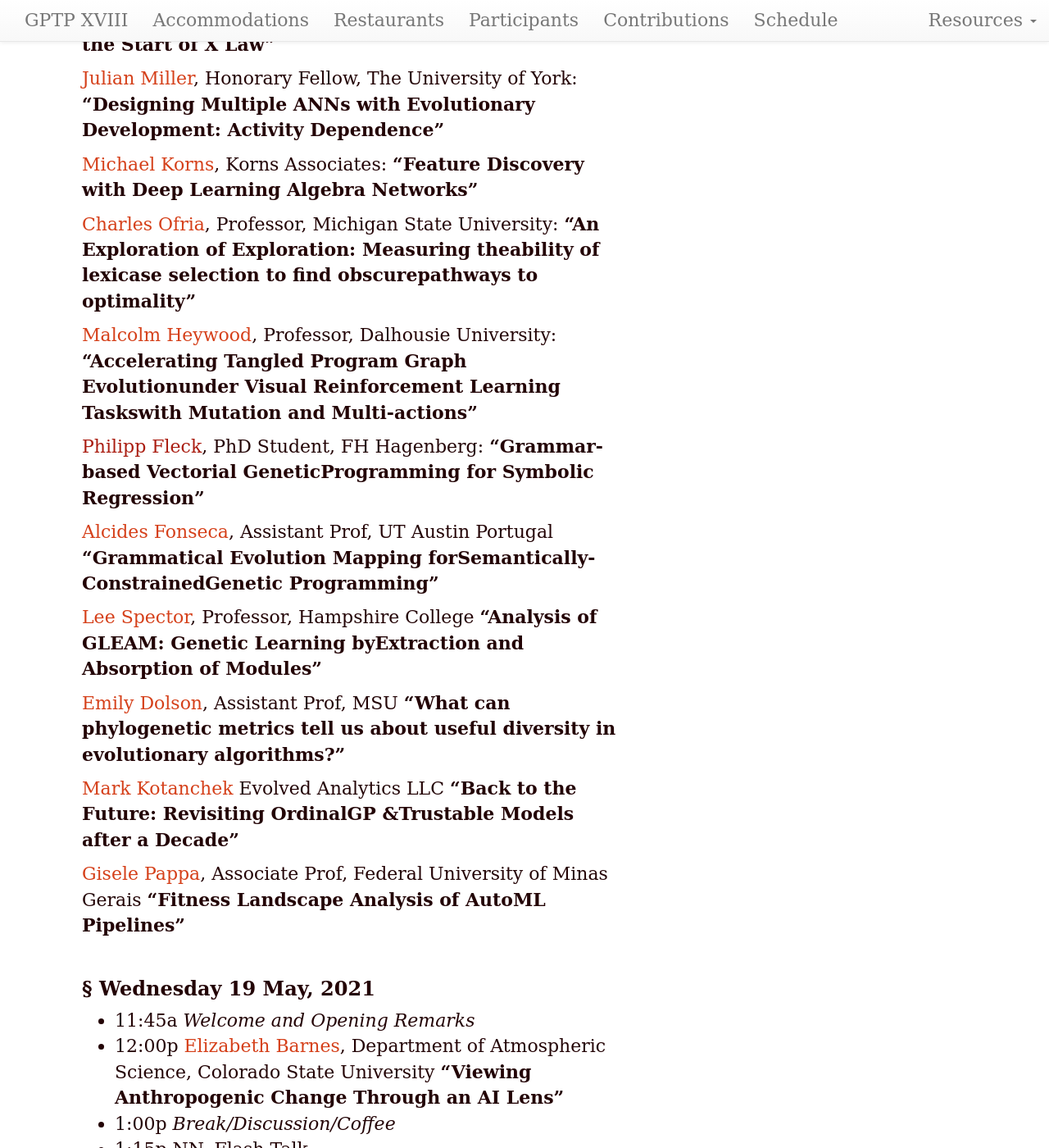
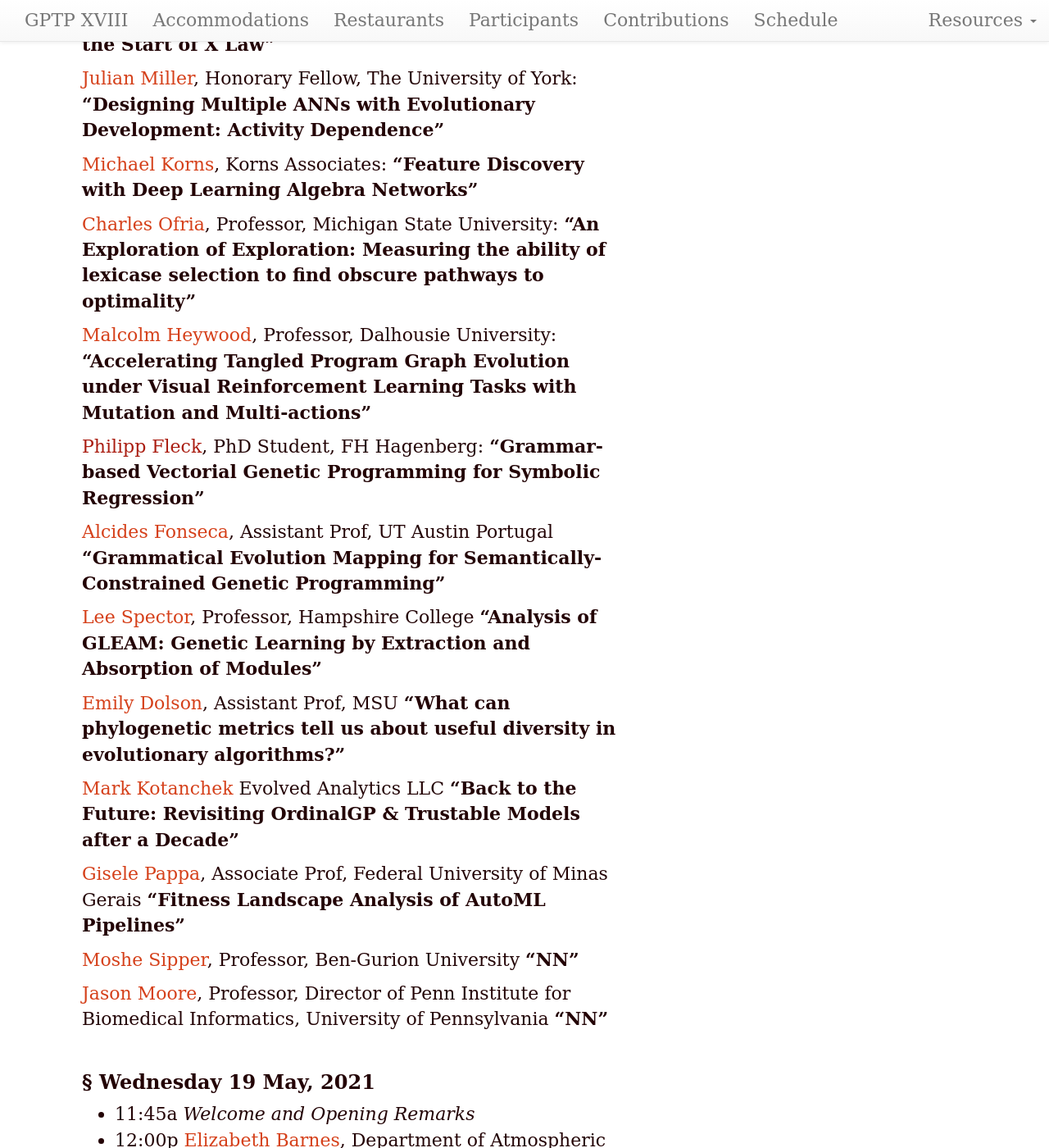
Before and after one commit to GPTP-workshop/gptp-workshop.github.io, a Jekyll site: the page built from schedule.md, in a window 1280 px wide and 1400 px high, scrolled down 1006 px. Shown: the whole window at 82% size. Built offline with Jekyll 4.4.1, drawn with Linux system fonts in a browser that asks for light colours.

Commit message:
Update schedule.md

```diff
--- a/schedule.md
+++ b/schedule.md
@@ -37,29 +37,34 @@ The Center for Evolution and Medicine, Arizona State University:
 **"Feature Discovery with Deep Learning Algebra Networks"**
 
 [Charles Ofria](https://ofria.com/), Professor, Michigan State University:
-**"An Exploration of Exploration: Measuring theability of lexicase selection to find obscurepathways to optimality"**
+**"An Exploration of Exploration: Measuring the ability of lexicase selection to find obscure pathways to optimality"**
 
 [Malcolm Heywood](https://web.cs.dal.ca/~mheywood/), Professor, Dalhousie University:
-**"Accelerating Tangled Program Graph Evolutionunder Visual Reinforcement Learning Taskswith Mutation and Multi-actions"**
+**"Accelerating Tangled Program Graph Evolution under Visual Reinforcement Learning Tasks with Mutation and Multi-actions"**
 
 [Philipp Fleck](), PhD Student, FH Hagenberg:
-**"Grammar-based Vectorial GeneticProgramming for Symbolic Regression"**
+**"Grammar-based Vectorial Genetic Programming for Symbolic Regression"**
 
 [Alcides Fonseca](https://utaustinportugal.org/participants/alcides-fonseca/), Assistant Prof, UT Austin Portugal
-**"Grammatical Evolution Mapping forSemantically-ConstrainedGenetic Programming"**
+**"Grammatical Evolution Mapping for Semantically-Constrained Genetic Programming"**
 
 [Lee Spector](http://faculty.hampshire.edu/lspector/), Professor, Hampshire College
-**"Analysis of GLEAM: Genetic Learning byExtraction and Absorption of Modules"**
+**"Analysis of GLEAM: Genetic Learning by Extraction and Absorption of Modules"**
 
 [Emily Dolson](https://cse.msu.edu/~dolsonem/), Assistant Prof, MSU
 **"What can phylogenetic metrics tell us about useful diversity in evolutionary algorithms?"**
 
 [Mark Kotanchek](https://www.researchgate.net/profile/Mark-Kotanchek) Evolved Analytics LLC
-**"Back to the Future: Revisiting OrdinalGP &Trustable Models after a Decade"**
+**"Back to the Future: Revisiting OrdinalGP & Trustable Models after a Decade"**
 
 [Gisele Pappa](https://homepages.dcc.ufmg.br/~glpappa/indexEn.html), Associate Prof, Federal University of Minas Gerais
 **"Fitness Landscape Analysis of AutoML Pipelines"**
 
+[Moshe Sipper](https://www.moshesipper.com/), Professor, Ben-Gurion University
+**"NN"**
+
+[Jason Moore](http://epistasis.org/jason-h-moore-phd/), Professor, Director of Penn Institute for Biomedical Informatics, University of Pennsylvania
+**"NN"**
 
 ### Wednesday 19 May, 2021
 - 11:45a _Welcome and Opening Remarks_
```
